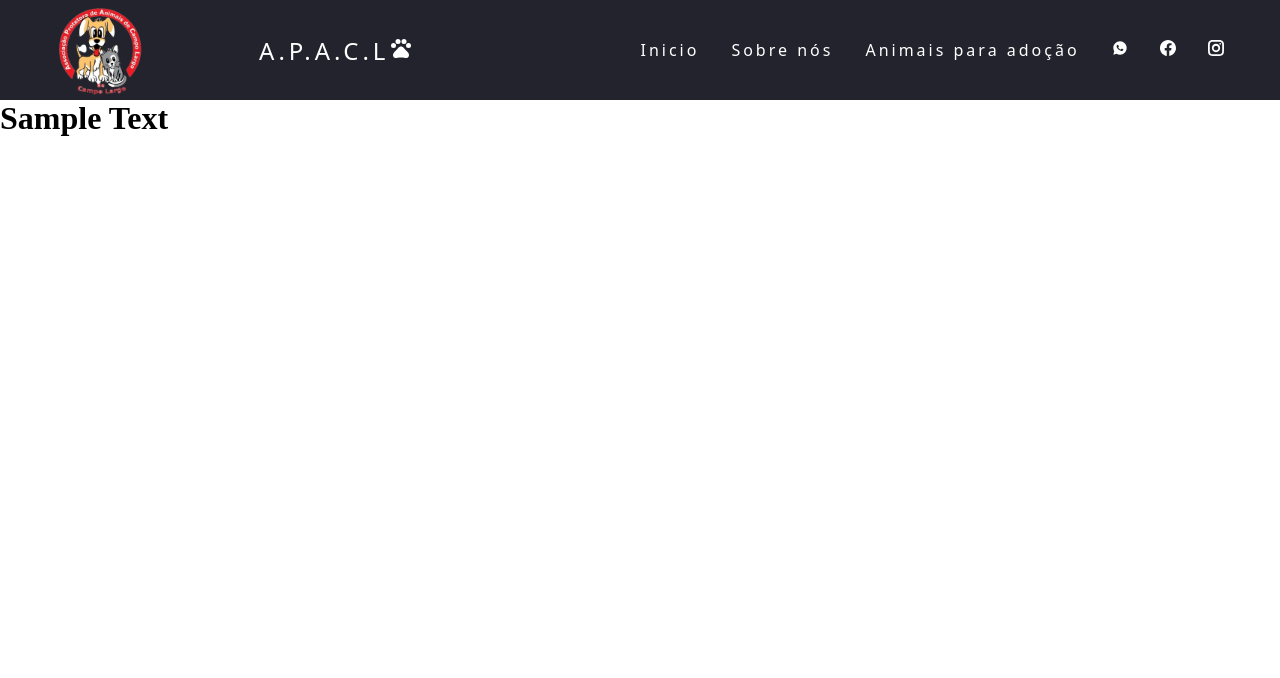
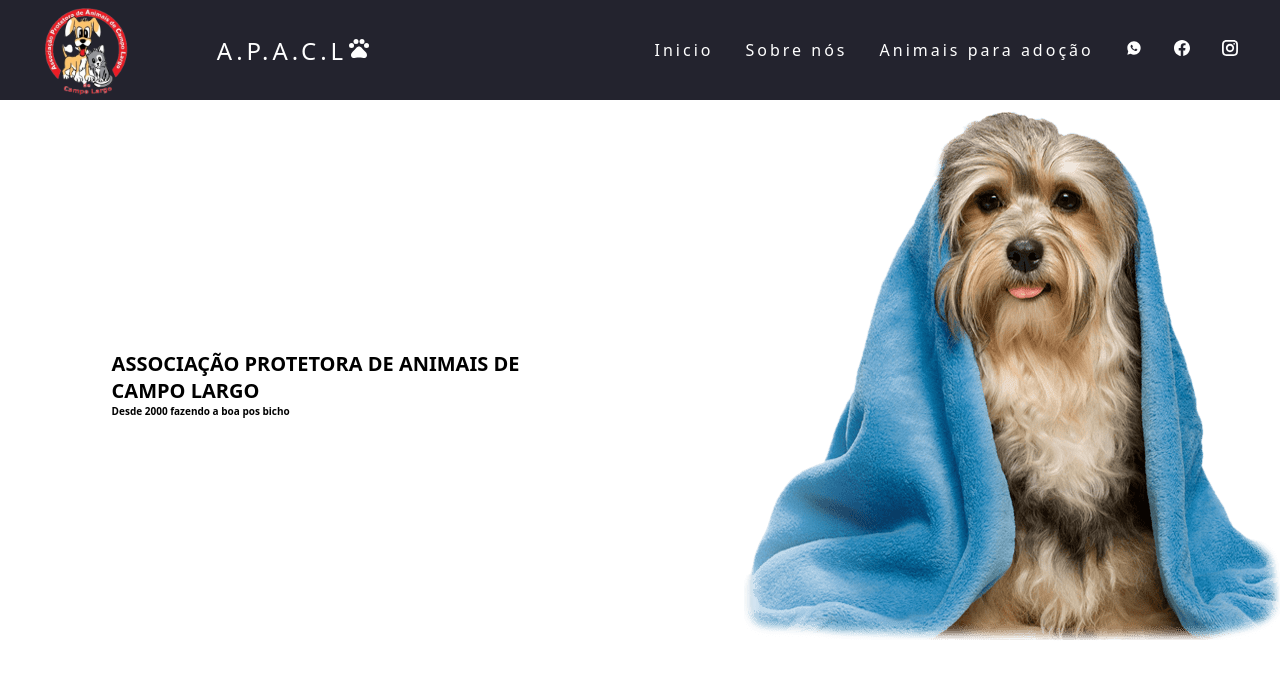
Before and after one commit to Felpasw/Project-a.p.a.c.l, a React (Create React App) app: page / in a window 1280 px wide. Shown: the top 678 px of the page. Built offline with nearby package versions, Linux system fonts and the light colour scheme.

Commit message:
Adding Initalpage content

```diff
--- a/src/presentation/components/Navbar/index.tsx
+++ b/src/presentation/components/Navbar/index.tsx
@@ -6,7 +6,6 @@ import { BsFacebook } from 'react-icons/bs';
 import { GrInstagram } from 'react-icons/gr';
 import { MdOutlinePets } from 'react-icons/md';
 import { TfiMenu } from 'react-icons/tfi'
-import { AiOutlineClose } from 'react-icons/ai'
 import apaclLogoImage from '../../assets/APACL.png';
 import { AnimatePresence, motion } from 'framer-motion';
 
@@ -102,12 +101,8 @@ export default function Navbar() {
 
   const changeMobileMenuVisibility = (): void => {
     setIsVisible(!isVisible);
-    console.log(isVisible)
+    console.log(isVisible);
   }
-
-
-
-
 
   return (
     <Fragment>
@@ -116,15 +111,16 @@ export default function Navbar() {
           <Img src={apaclLogoImage} />
           <Logo> A.P.A.C.L<MdOutlinePets /></Logo>
           <AnimatePresence>
-            {window.innerWidth < 999 && isVisible && (
+            {isVisible && (
               <><motion.div
                 key="modal"
                 initial={{ opacity: 0 }}
                 animate={{ opacity: 1 }}
-                exit={{ opacity: 0 }} /><Navlist>
+                exit={{ opacity: 0 }}
+              /><Navlist>
                   <Li><NavItems href="/"> Inicio </NavItems></Li>
                   <Li><NavItems href="/AboutUs">Sobre nós</NavItems></Li>
-                  <Li><NavItems href="/">Animais para adoção</NavItems></Li>
+                  <Li><NavItems href="/Adoption">Animais para adoção</NavItems></Li>
                   <Li><NavItems href="/"><RiWhatsappFill /></NavItems></Li>
                   <Li><NavItems href="facebook.com/SPAdeCampoLargoPR" target={'_blank'}><BsFacebook /></NavItems></Li>
                   <Li><NavItems href="/"><GrInstagram /></NavItems></Li>
@@ -132,19 +128,9 @@ export default function Navbar() {
                 </Navlist></>
             )}
           </AnimatePresence>
-          {window.innerWidth > 999 && <Navlist>
-            <Li><NavItems href="/"> Inicio </NavItems></Li>
-            <Li><NavItems href="/AboutUs">Sobre nós</NavItems></Li>
-            <Li><NavItems href="/">Animais para adoção</NavItems></Li>
-            <Li><NavItems href="/"><RiWhatsappFill /></NavItems></Li>
-            <Li><NavItems href="facebook.com/SPAdeCampoLargoPR" target={'_blank'}><BsFacebook /></NavItems></Li>
-            <Li><NavItems href="/"><GrInstagram /></NavItems></Li>
-          </Navlist>}
-
           <MobileMenu onClick={changeMobileMenuVisibility}> <TfiMenu /> </MobileMenu>
         </Nav>
       </header>
-      <main></main>
     </Fragment>
   )
 }
--- /dev/null
+++ b/src/presentation/pages/Adoption/index.tsx
@@ -0,0 +1,54 @@
+import { Fragment } from 'react';
+import styled from 'styled-components';
+import Navbar from '../../components/Navbar';
+
+import { GiHollowCat } from "react-icons/gi";
+import { TbDog } from 'react-icons/tb';
+
+
+
+const Pets = styled.div`
+  display: flex;
+  align-items: row;
+
+`
+const Card = styled.div`
+  border: 3px, solid, #4444;
+  border-radius: 2px;
+
+`
+
+
+const Petlist = [
+  {
+    type: "Cat",
+    icon: <GiHollowCat />,
+    castrated: "Yes",
+    Age: "Unknown",
+    Vacines: ["Panleucopenia", "Rinotraqueíte", "Calicivirose"]
+  },
+  {
+    type: "Dog",
+    icon: <TbDog />,
+    castrated: "Yes",
+    Age: "4 months",
+    Vacines: ["Raiva canina", "Gripe canina", "V8 ou V10"]
+  }
+]
+
+export default function Adoption() {
+  return (
+    <Fragment>
+      <Navbar />
+      <Pets>
+        {
+          Petlist.map((element) =>
+            <Card>
+              <h1>{element.type}</h1>{element.icon}
+            </Card>
+          )
+        }
+      </Pets>
+    </Fragment>
+  )
+}
--- a/src/presentation/pages/aboutUs/index.tsx
+++ b/src/presentation/pages/aboutUs/index.tsx
@@ -8,14 +8,22 @@ import apaclLogoImage from '../../assets/APACL.png';
 
 import { IoIosPaper } from 'react-icons/io';
 import { TbVaccine } from 'react-icons/tb';
-import { RiSurveyFill } from 'react-icons/ri'
+import { RiSurveyFill, RiWhatsappFill } from 'react-icons/ri'
 import { FaBriefcaseMedical } from 'react-icons/fa';
 import { RiContactsFill } from 'react-icons/ri';
-
-
-
+import { AiFillPhone } from 'react-icons/ai';
 
 import * as textContent from '../../text-content/index';
+
+const AboutUsText = styled.div`
+  font-family: system-ui,
+  -apple-system,
+  BlinkMacSystemFont, 'Segoe UI', Roboto, Oxygen,
+  Ubuntu, Cantarell, 'Open Sans', 'Helvetica Neue',
+  sans-serif;
+  text-align: center;
+`
+
 
 const Img = styled.img`
   margin-left: 40px;
@@ -44,6 +52,7 @@ const Infos = styled.div`
   display: flex;
   align-items: center;
   flex-direction: column;
+
 
 `;
 const Service = styled.div`
@@ -75,20 +84,13 @@ const informationList = [
   {
     text: "Contato",
     icon: <RiContactsFill />,
-    subtext: <Service> {textContent.Services}</Service>
+    subtext: <AboutUsText> <AiFillPhone /> {textContent.ContactNum1} <RiWhatsappFill /> {textContent.ContactNum2} </AboutUsText>
   },
 
 ]
 
 
-const AboutUsText = styled.div`
-  font-family: system-ui,
-  -apple-system,
-  BlinkMacSystemFont, 'Segoe UI', Roboto, Oxygen,
-  Ubuntu, Cantarell, 'Open Sans', 'Helvetica Neue',
-  sans-serif;
-  text-align: center;
-`
+
 
 function AccordionItem({ text, subtext, icon }: { text: string, subtext: JSX.Element, icon: ReactNode }) {
   const [isOpened, setValue] = useState(false);
@@ -114,7 +116,7 @@ export default function AboutUs() {
 
 
   return (
-    <Fragment>
+    <div style={{ "overflow": "scroll;" }}>
       <Navbar />
       <Div>
         <Img src={apaclLogoImage} alt="" />
@@ -133,6 +135,6 @@ export default function AboutUs() {
         )}
       </Infos>
       <Img src={apaclInfo} />
-    </Fragment >
+    </div>
   )
 }
--- a/src/presentation/pages/initialPage/index.tsx
+++ b/src/presentation/pages/initialPage/index.tsx
@@ -1,11 +1,115 @@
 import React, { Fragment } from 'react';
 import Navbar from '../../components/Navbar';
+import styled from 'styled-components';
+import PetImage from "../../assets/PetImage.png"
+import { motion } from 'framer-motion';
+
+
+
+
+
+const Title = styled.h1`
+  font-size: 20px;
+  text-transform: uppercase;
+  padding-right: 6ch;
+  position: relative;
+  right: auto;
+  font-family: system-ui,
+  -apple-system,
+  BlinkMacSystemFont, 'Segoe UI', Roboto, Oxygen,
+  Ubuntu, Cantarell, 'Open Sans', 'Helvetica Neue',
+  sans-serif;
+  margin-right: 10%;
+  padding-right: 10%;
+  align-self: center;
+`
+
+
+const Div = styled.div`
+  display: flex;
+  flex-direction: row;
+
+`
+const Img = styled.img`
+
+  @media (max-width: 999px) {
+
+
+  }
+`
+const Subtitle = styled.h2`
+  font-size: 10px;
+  font-family: system-ui,
+  -apple-system,
+  BlinkMacSystemFont, 'Segoe UI', Roboto, Oxygen,
+  Ubuntu, Cantarell, 'Open Sans', 'Helvetica Neue',
+  sans-serif;
+`
+
+const Titles = styled.div`
+  display: flex;
+  flex-direction: column;
+
+`
+const Button = styled.button`
+  font-family: system-ui,
+  -apple-system,
+  BlinkMacSystemFont, 'Segoe UI', Roboto, Oxygen,
+  Ubuntu, Cantarell, 'Open Sans', 'Helvetica Neue',
+  sans-serif;
+
+`
+
+
+
 
 export default function InitialPage() {
+
   return (
     <Fragment>
       <Navbar />
-      <h1> Sample Text</h1>
-    </Fragment>
+      <Div>
+        <Titles style={{ "margin": "auto" }}>
+          <motion.div style={{ "alignSelf": "center", "marginLeft": "40px" }}
+            initial={{ opacity: 0, scale: 0.5 }}
+            animate={{ opacity: 1, scale: 1 }}
+            transition={{
+              duration: 3,
+              delay: 2,
+              ease: [0, 0.2, 0.2, 1.01]
+            }}
+          >
+            <Title> Associação Protetora de Animais de Campo Largo</Title>
+
+          </motion.div>
+          <motion.div style={{ "marginLeft": "40px" }}
+            initial={{ height: 0, scale: 0 }}
+            animate={{ height: 1, scale: 1 }}
+            transition={{
+              duration: 2,
+              delay: 3,
+            }}
+          >
+            <Subtitle>Desde 2000 fazendo a boa pos bicho  </Subtitle >
+          </motion.div >
+        </Titles>
+
+
+
+
+        <motion.div style={{ "alignSelf": "end" }}
+          initial={{ opacity: 0, scale: 0.5 }}
+          animate={{ opacity: 1, scale: 1 }}
+          transition={{
+            duration: 2,
+            delay: 0.5,
+            ease: [0, 0.2, 0.2, 1.01]
+          }}
+        >
+          <Img src={PetImage} style={{ "alignSelf": "end", "margin": "auto" }} />
+        </motion.div>
+      </Div>
+
+    </Fragment >
   );
 }
--- a/src/presentation/text-content/index.ts
+++ b/src/presentation/text-content/index.ts
@@ -1,6 +1,7 @@
 
-const AboutUsText = "O que fazemos é com dedicação, voluntariedade e amor aos animais. \n Iniciamos nossas atividades no ano de 2000, através da  iniciativa de pessoas interessadas no bem estar dos animais, preocupadas com os maus tratos sofridos pelos mesmos, sempre causados pelos ser humano. \n Esperamos poder contar com a sua ajuda! Àqueles que nos auxiliam, o nosso muito obrigado!"
-const Services = "Segunda à Sexta" + "\n" + "8h30 às 17h" + " Sábados" + "\n" + "9h às 12h"
+const AboutUsText = "O que fazemos é com dedicação, voluntariedade e amor aos animais. \n Iniciamos nossas atividades no ano de 2000, através da  iniciativa de pessoas interessadas no bem estar dos animais, preocupadas com os maus tratos sofridos pelos mesmos, sempre causados pelos ser humano. \n Esperamos poder contar com a sua ajuda! Àqueles que nos auxiliam, o nosso muito obrigado!";
+const Services = "Segunda à Sexta" + "\n" + "8h30 às 17h" + " Sábados" + "\n" + "9h às 12h";
+const ContactNum1 = "41 3032-5205";
+const ContactNum2 = "41 99934-0673";
 
-
-export { AboutUsText, Services }
+export { AboutUsText, Services, ContactNum1, ContactNum2 }
--- a/src/router/index.tsx
+++ b/src/router/index.tsx
@@ -1,5 +1,6 @@
 import { createBrowserRouter, createRoutesFromElements, Route } from 'react-router-dom';
 import AboutUs from '../presentation/pages/aboutUs';
+import Adoption from '../presentation/pages/Adoption';
 import InitialPage from '../presentation/pages/initialPage';
 
 const router = createBrowserRouter(
@@ -7,6 +8,7 @@ const router = createBrowserRouter(
     <>
       <Route element={<InitialPage />} path="/" />
       <Route element={<AboutUs />} path="/AboutUs" />
+      <Route element={<Adoption />} path="/Adoption" />
     </>
   )
 );
```
Also changed, not shown: src/presentation/assets/PetImage.png (added).
